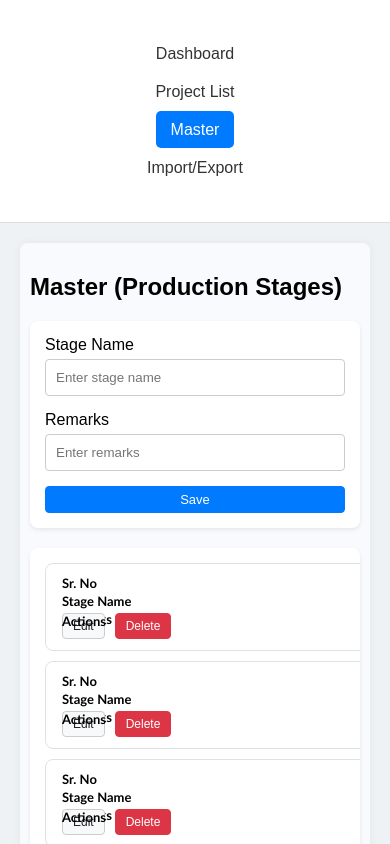
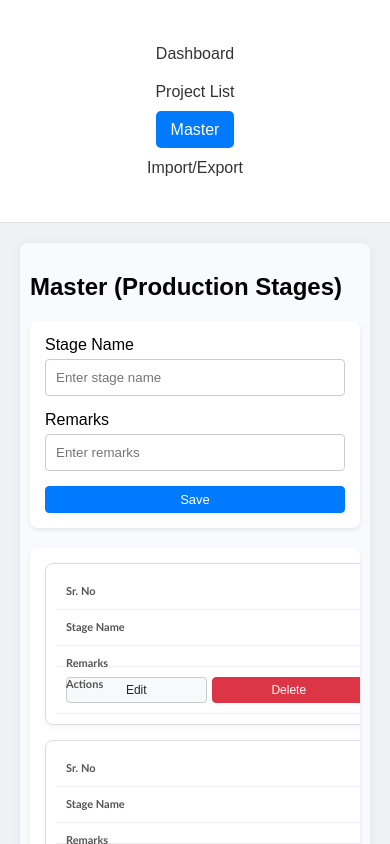
Before and after one commit to itshoneyhub/production_tracker, a React (Vite) app: page /#/master in a window 390 px wide. Shown: the top 844 px of the page. Built offline with nearby package versions, Linux system fonts and the light colour scheme.

Commit message:
feat: Enhance mobile table responsiveness in Project List

```diff
--- a/src/styles.css
+++ b/src/styles.css
@@ -373,32 +373,43 @@ td.actions button {
   }
 
   table tr {
-    margin-bottom: 10px; /* Add space between stacked rows */
-    border: 1px solid #dee2e6;
+    margin-bottom: 15px; /* More space between stacked rows */
+    border: 1px solid #ddd;
     border-radius: 8px;
     padding: 10px;
+    box-shadow: 0 2px 5px rgba(0, 0, 0, 0.05); /* Subtle shadow for card effect */
   }
 
   table td {
     text-align: right; /* Align content to the right */
-    padding-left: 50%; /* Make space for pseudo-element labels */
+    padding: 10px 10px 10px 50%; /* Adjust padding for labels */
     position: relative;
+    border-bottom: 1px solid #eee; /* Add a subtle border between cells */
   }
 
   table td::before {
     content: attr(data-label); /* Use data-label for column names */
     position: absolute;
-    left: 6px;
-    width: 45%;
+    left: 10px;
+    width: calc(50% - 20px); /* Adjust width for padding */
     padding-right: 10px;
     white-space: nowrap;
     text-align: left;
     font-weight: bold;
+    color: #555; /* Slightly darker color for labels */
   }
 
   td.actions {
     text-align: left; /* Adjust alignment for action buttons */
-    padding-left: 6px;
+    padding-left: 10px;
+    display: flex; /* Use flexbox for action buttons */
+    flex-wrap: wrap; /* Allow buttons to wrap */
+    gap: 5px; /* Space between buttons */
+  }
+
+  td.actions button {
+    flex-grow: 1; /* Allow buttons to grow and fill space */
+    min-width: 80px; /* Minimum width for buttons */
   }
 }
 
@@ -414,4 +425,12 @@ td.actions button {
   .form-actions button {
     width: 100%; /* Full width buttons */
   }
+
+  table td {
+    font-size: 12px; /* Slightly smaller font for data */
+  }
+
+  table td::before {
+    font-size: 11px; /* Slightly smaller font for labels */
+  }
 }
```
